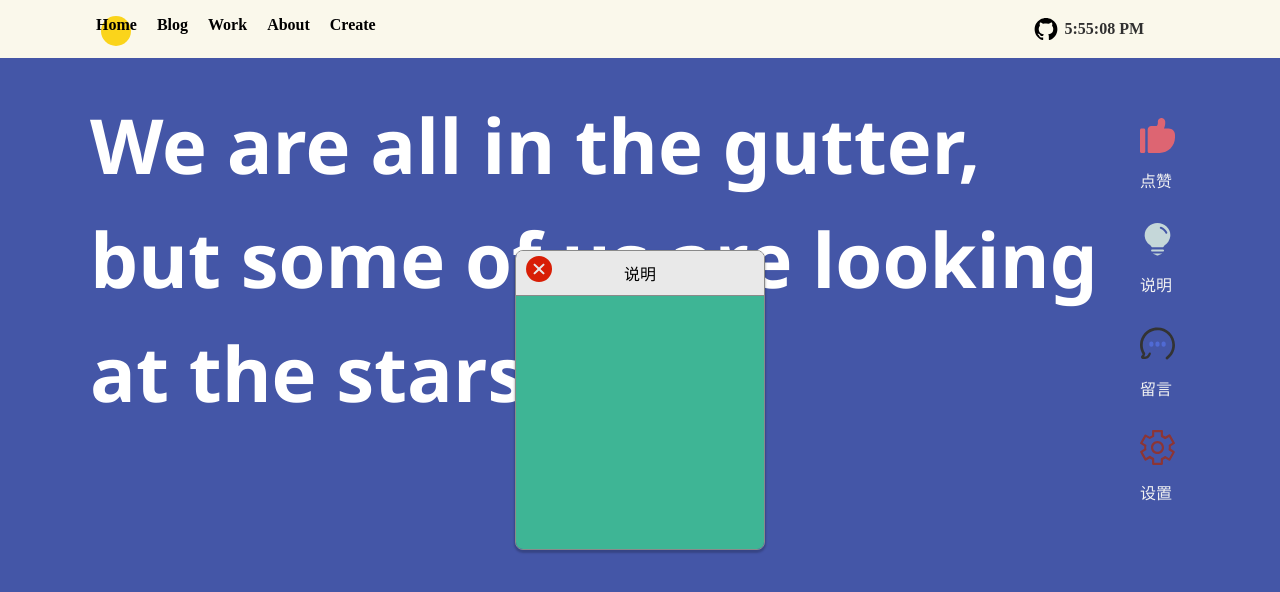
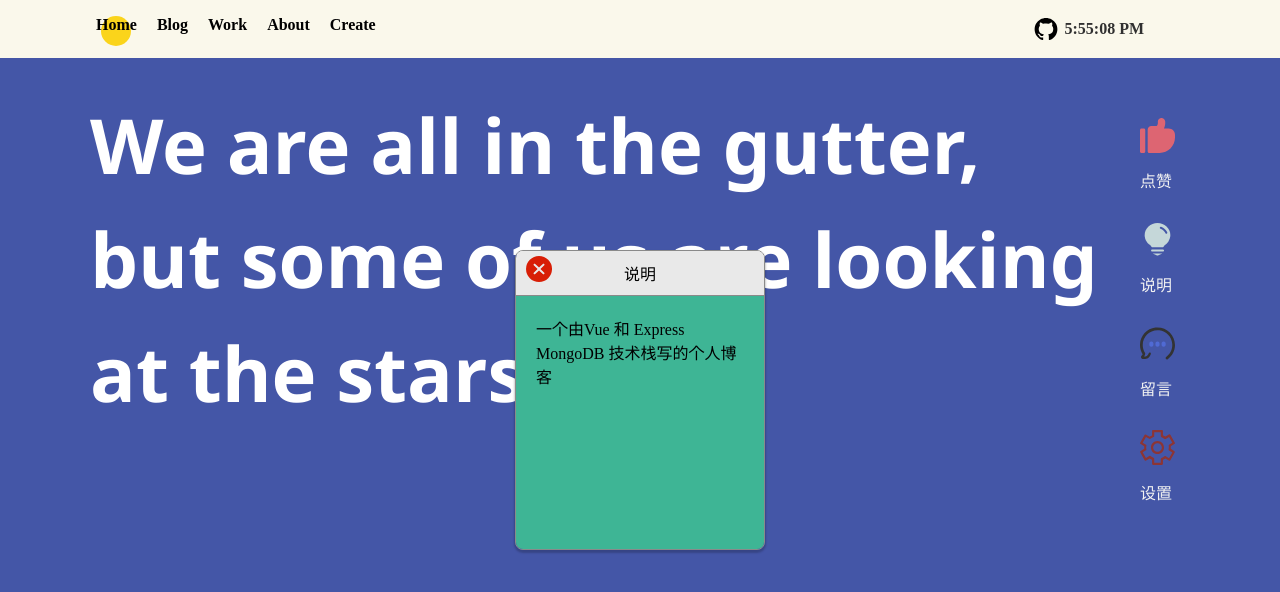
Before and after one commit to Shao-FrontDev/person-blog, a Vue app: page /#/ in a window 1280 px wide. Both pictures are taken after a click on the element "说明". Shown: the top 592 px of the page. Built offline with nearby package versions, Linux system fonts and the light colour scheme; no server answers.

Commit message:
修改了Modal 的样式

```diff
--- a/src/components/HomeNav.vue
+++ b/src/components/HomeNav.vue
@@ -74,6 +74,9 @@
       <template v-slot:title>
         <div>说明</div>
       </template>
+      <div>
+        <p>一个由Vue 和 Express MongoDB 技术栈写的个人博客</p>
+      </div>
     </Modal>
   </div>
 </template>
--- a/src/components/Modal.vue
+++ b/src/components/Modal.vue
@@ -109,7 +109,7 @@ export default {
   &::-webkit-scrollbar {
     display: none; /* Chrome Safari */
   }
-  overflow: auto;
+  overflow: hidden;
   position: fixed;
   left: 50%;
   top: 50%;
@@ -119,6 +119,7 @@ export default {
   box-shadow: 0 2px 2px 1px rgba(0, 0, 0, 0.2);
 
   header {
+    cursor: move;
     background-color: #e9e9e9;
     position: relative;
     text-align: center;
@@ -135,10 +136,16 @@ export default {
 }
 
 .figure-pop-main {
-  z-index: 101;
-  padding-top: 20px;
+  padding: 20px;
   height: 100%;
   display: flex;
   justify-content: center;
 }
+
+.messageInput {
+  z-index: 99;
+  position: absolute;
+  bottom: -50px;
+  left: 0;
+}
 </style>
```
